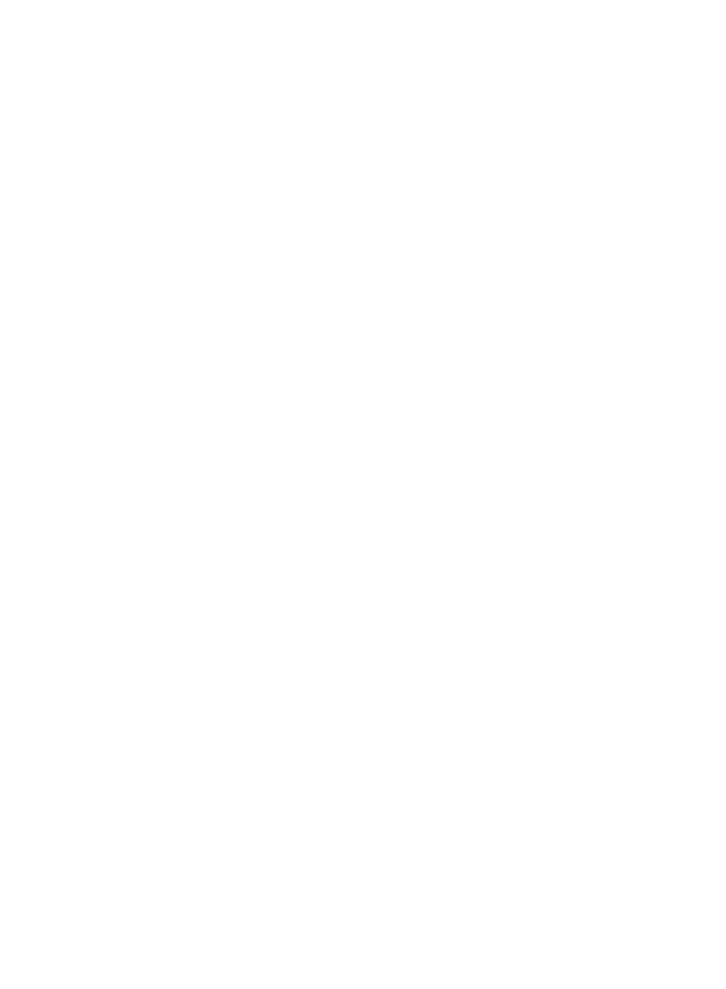
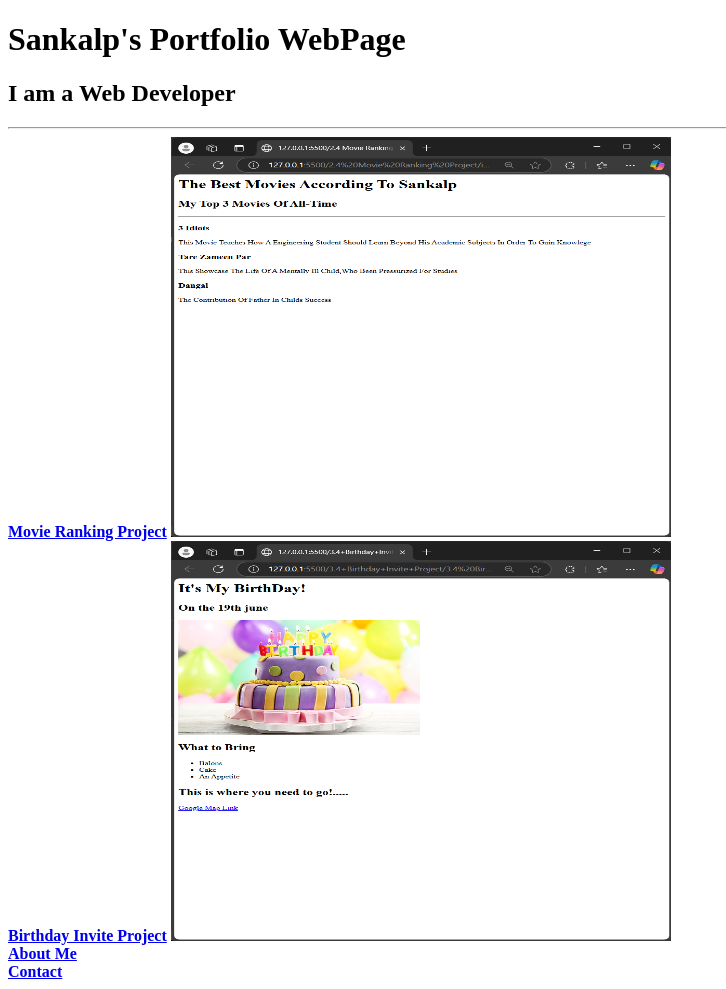
Before and after one commit to Jack-davidputra/portfolio-web, a plain HTML site: page index.html in a window 1280 px wide. Shown: the whole page, without its empty margins (0-726 px from the left). Before the commit the page ends 800 px from the top, so only its background shows below. Drawn offline with Linux system fonts and the light colour scheme.

Commit message:
Update index.html

```diff
--- a/index.html
+++ b/index.html
@@ -1,4 +1,32 @@
 <!-- TODO 1: Create the HTML Boilerplate -->
+ <!DOCTYPE html>
+ <html lang="en">
+ <head>
+    <meta charset="UTF-8">
+    <meta name="viewport" content="width=device-width, initial-scale=1.0">
+    <title>Portfolio</title>
+ </head>
+ <body>
+    <h1>Sankalp's Portfolio WebPage</h1>
+    <h2>I am a Web Developer</h2>
+    <hr>
+    <div>
+        <a href="../2.4 Movie Ranking Project/index.html"><b>Movie Ranking Project</b></a>
+    <img src="./assets/images/movieweb.png" width="500" height="400" alt="Movie">
+    </div>
+
+    <div>
+        <a href="../3.4+Birthday+Invite+Project/3.4 Birthday Invite Project/index.html"><b>Birthday Invite Project</b></a>
+        <img src="./assets/images/birthdayweb.png"  width="500" height="400" alt="BirthDay">
+    </div>
+    <div>
+        <a href="./public/about.html"><b>About Me</b></a>
+    </div>
+    <div>
+        <a href="./public/contact.html"><b>Contact</b></a>
+    </div>
+ </body>
+ </html>
 
 <!-- TODO 2: Add Your previous projects' HTML into the public folder -->
 
```
